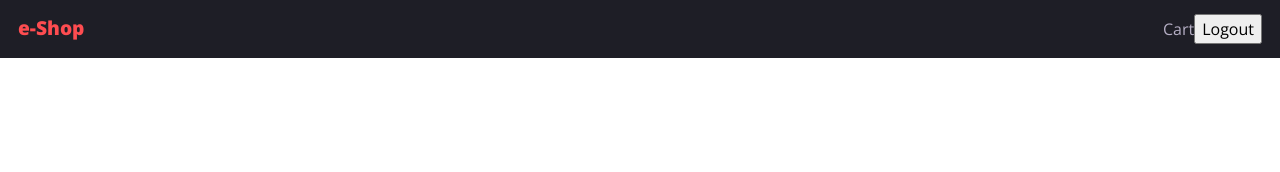
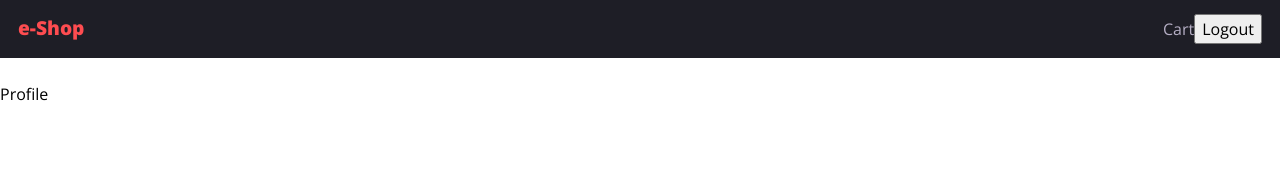
Before and after one commit to VentsiGeorgiev/e-shop, a React (Create React App) app in the folder client/: page /profile in a window 1280 px wide. Before the commit this address had no page. Shown: the top 172 px of the page. Built offline with nearby package versions, Linux system fonts and the light colour scheme; sample sign-in values are in the browser's storage.

Commit message:
Private Route Guard

```diff
--- a/client/src/App.js
+++ b/client/src/App.js
@@ -5,6 +5,8 @@ import Product from './pages/Product/Product';
 import Cart from './pages/Cart/Cart';
 import Login from './pages/Login/Login';
 import Register from './pages/Register/Register';
+import Profile from './pages/Profile/Profile';
+import PrivateRoute from './components/PrivateRoute/PrivateRoute';
 
 function App() {
   return (
@@ -17,6 +19,10 @@ function App() {
           <Route path='/cart/:id' element={<Cart />} />
           <Route path='/sign-in' element={<Login />} />
           <Route path='/sign-up' element={<Register />} />
+          <Route path='/profile' element={<PrivateRoute />} >
+            <Route path='/profile' element={<Profile />} />
+          </Route>
+
         </Routes>
 
       </main>
--- /dev/null
+++ b/client/src/components/PrivateRoute/PrivateRoute.js
@@ -0,0 +1,17 @@
+import { Navigate, Outlet } from 'react-router-dom';
+import { useAuthStatus } from '../../hooks/useAuthStatus';
+import Spinner from '../Spinner/Spinner';
+
+const PrivateRoute = () => {
+    const { loggedIn, checkingStatus } = useAuthStatus();
+
+    if (checkingStatus) {
+        return <Spinner />;
+    }
+
+    return loggedIn ? <Outlet /> : <Navigate to='/sign-in' />;
+
+
+};
+
+export default PrivateRoute;
--- /dev/null
+++ b/client/src/hooks/useAuthStatus.js
@@ -0,0 +1,17 @@
+import { useState, useEffect } from 'react';
+import { useSelector } from 'react-redux';
+
+export const useAuthStatus = () => {
+    const [loggedIn, setLoggedIn] = useState(false);
+    const [checkingStatus, setChekingStatus] = useState(true);
+
+    const { user } = useSelector((state) => state.auth);
+
+    useEffect(() => {
+        user ? setLoggedIn(true) : setLoggedIn(false);
+        setChekingStatus(false);
+    }, [user]);
+
+    return { loggedIn, checkingStatus };
+
+};
--- /dev/null
+++ b/client/src/pages/Profile/Profile.js
@@ -0,0 +1,7 @@
+function Profile() {
+    return (
+        <div>Profile</div>
+    );
+}
+
+export default Profile;
```
